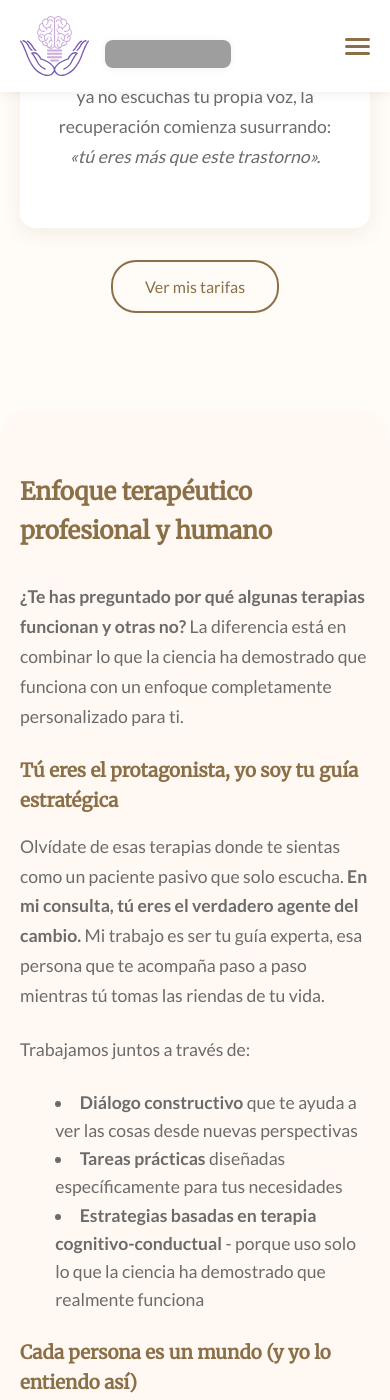
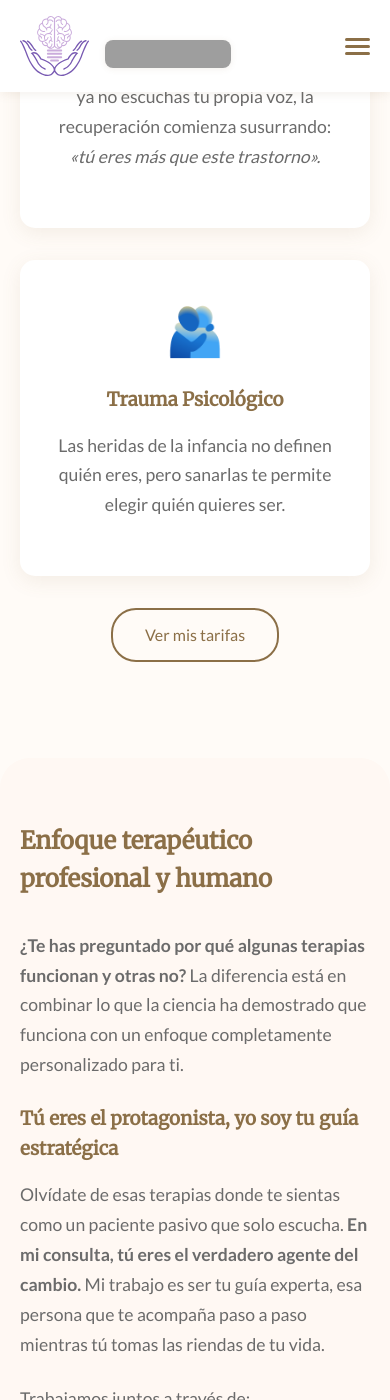
Before and after one commit to psicologacarmenmaria/psicologacarmenmaria.github.io, a Jekyll site: the page built from index.md, in a window 390 px wide and 1400 px high, scrolled down 2521 px. Built offline with Jekyll 4.4.1, drawn with Linux system fonts in a browser that asks for light colours; grey boxes are pictures that could not be loaded.

Commit message:
feat: add Psychological Trauma page

```diff
--- a/assets/css/style.css
+++ b/assets/css/style.css
@@ -337,9 +337,21 @@ h1, h2, h3, h4, h5, h6 {
 
 .services-grid {
     display: grid;
-    grid-template-columns: repeat(auto-fit, minmax(300px, 1fr));
+    grid-template-columns: repeat(4, 1fr);
     gap: 2rem;
     margin-bottom: 2rem;
+}
+
+@media (max-width: 1024px) {
+    .services-grid {
+        grid-template-columns: repeat(2, 1fr);
+    }
+}
+
+@media (max-width: 600px) {
+    .services-grid {
+        grid-template-columns: 1fr;
+    }
 }
 
 .service-card {
--- a/index.md
+++ b/index.md
@@ -45,6 +45,13 @@ layout: default
                 <h3>Trastornos de la Conducta Alimentaria</h3>
                 <p>Cuando el TCA habla tan fuerte que ya no escuchas tu propia voz, la recuperación comienza susurrando: <i>«tú eres más que este trastorno».</i></p>
             </a>
+
+            <a href="/trauma-psicologico/" class="service-card">
+                <div class="service-icon">🫂</div>
+                <h3>Trauma Psicológico</h3>
+                <p>Las heridas de la infancia no definen quién eres, pero sanarlas te permite elegir quién quieres ser.</p>
+            </a>
+
         </div>
 
         <div class="text-center">
```
Also changed, not shown: trauma-psicologico.md (added, +125 -0 lines).
